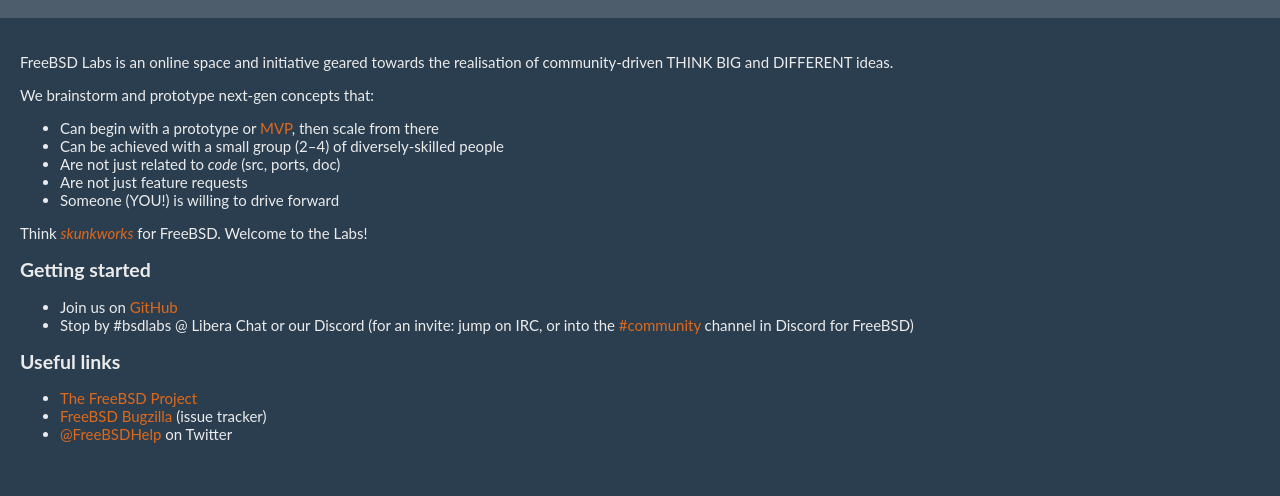
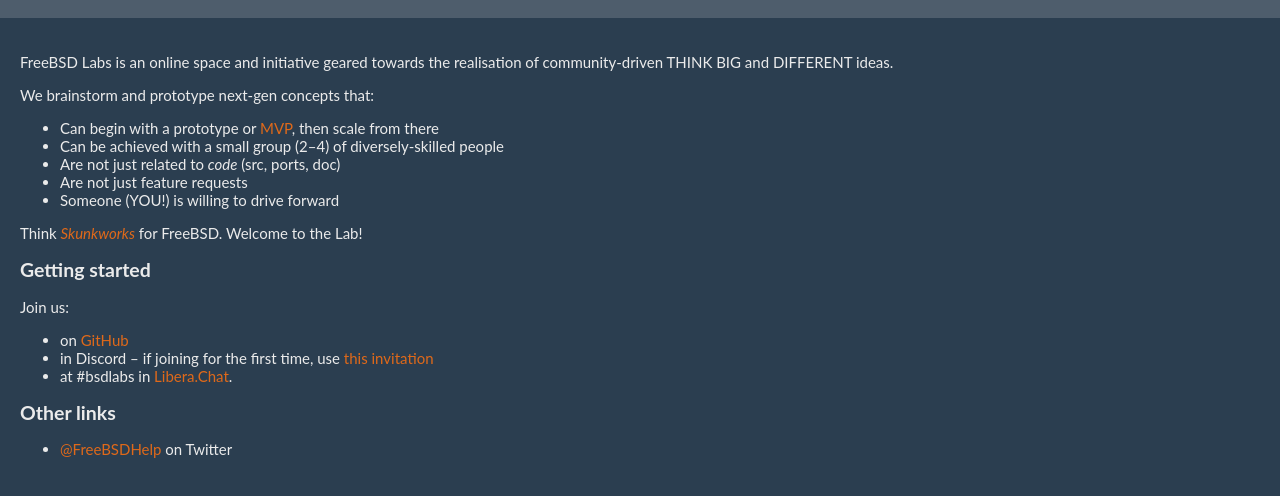
Before and after one commit to bsdlabs/bsdlabs.github.io, a plain HTML site: page index.html in a window 1280 px wide. Shown: the part 98-594 px from the top of the page. Drawn offline with Linux system fonts and the light colour scheme.

Commit message:
index.html: respond to review
Changes requested at <https://github.com/bsdlabs/bsdlabs.github.io/pull/2#pullrequestreview-1141716920>

```diff
--- a/index.html
+++ b/index.html
@@ -54,19 +54,21 @@
                 <li>Someone (YOU!) is willing to drive forward</li>
             </ul>
             <p>
-                Think <a href="https://en.wikipedia.org/wiki/Skunkworks_project" target="_blank"><em>skunkworks</em></a> for FreeBSD. Welcome to the Labs!
+                Think <a href="https://en.wikipedia.org/wiki/Skunkworks_project" target="_blank"><em>Skunkworks</em></a> for FreeBSD. Welcome to the Lab!
             </p>
 
             <h2>Getting started</h2>
+            <p>
+                Join us:
+            </p>
             <ul>
-                <li>Join us on <a href="https://github.com/bsdlabs" target="_blank">GitHub</a></li>
-                <li>Stop by #bsdlabs @ Libera Chat or our Discord (for an invite: jump on IRC, or into the <a href="https://discord.com/channels/727023752348434432/757543661058654269">#community</a> channel in Discord for FreeBSD)</li>
+                <li>on <a href="https://github.com/bsdlabs" target="_blank">GitHub</a></li>
+                <li>in Discord – if joining for the first time, use <a href="https://discord.gg/9vZzzxz7y9" target="_blank">this invitation</a></li>
+                <li>at #bsdlabs in <a href="https://libera.chat/" target="_blank">Libera.Chat</a>.</li>
             </ul>
 
-            <h2>Useful links</h2>
+            <h2>Other links</h2>
             <ul>
-                <li><a href="https://www.freebsd.org/" target="_blank">The FreeBSD Project</a></li>
-                <li><a href="https://bugs.freebsd.org/" target="_blank">FreeBSD Bugzilla</a>  (issue tracker)</li>
                 <li><a href="https://twitter.com/freebsdhelp?lang=en" target="_blank">@FreeBSDHelp</a> on Twitter</li>
             </ul>
         </section>
```
